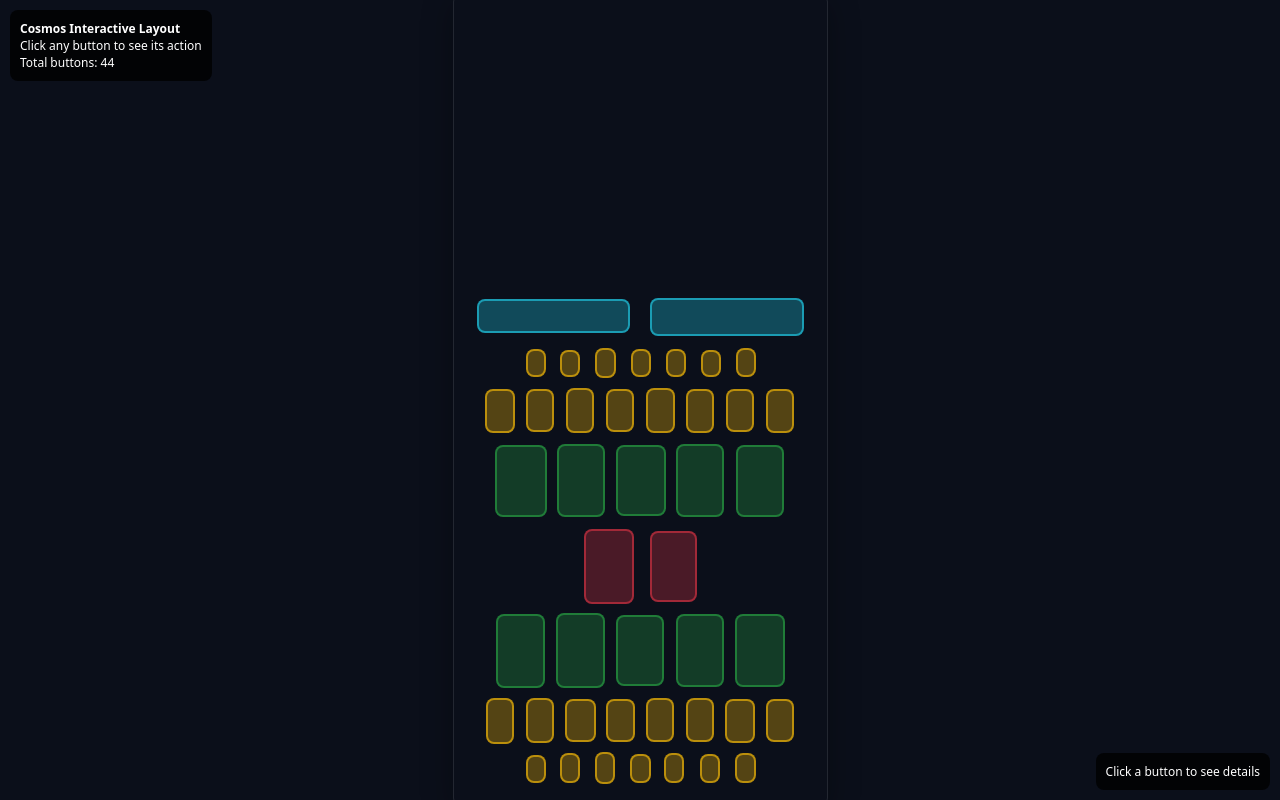
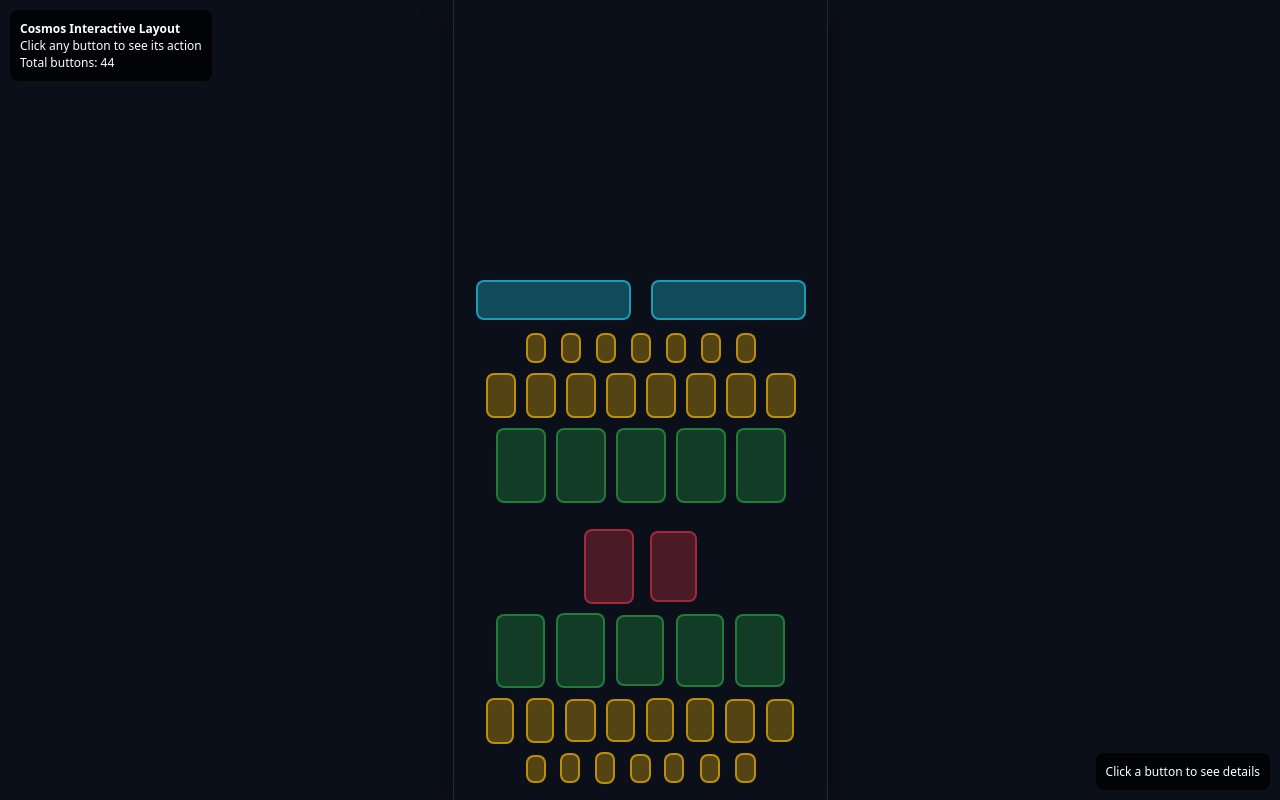
Before and after one commit to gehna/cosmos, a plain HTML site: page cosmos-layout.html in a window 1280 px wide. Drawn offline with Linux system fonts and the light colour scheme.

Commit message:
4 rows are aligned

```diff
--- a/cosmos-layout.html
+++ b/cosmos-layout.html
@@ -262,11 +262,93 @@
                 // Get layout container dimensions
                 const layoutDims = getLayoutDimensions();
 
-                // Position button relative to layout container
-                const x = hotspot.xPct * layoutDims.width;
-                const y = hotspot.yPct * layoutDims.height;
-                const w = hotspot.wPct * layoutDims.width;
-                const h = hotspot.hPct * layoutDims.height;
+                let x, y, w, h;
+
+                // Special alignment for burn and fly buttons
+                if (hotspot.label === 'burnButton' || hotspot.label === 'flyButton') {
+                    // Make both buttons exactly 155x40 pixels
+                    const buttonWidth = 155; // Fixed width in pixels
+                    const buttonHeight = 40; // Fixed height in pixels
+                    const centerY = layoutDims.height * 0.375; // Center vertically
+                    const centerX = layoutDims.width / 2; // Center of viewport
+                    const gap = 20; // 20px gap between buttons
+
+                    if (hotspot.label === 'burnButton') {
+                        // Left button - positioned to the left of center
+                        x = centerX - (buttonWidth + gap/2);
+                        y = centerY - (buttonHeight / 2);
+                    } else {
+                        // Right button - positioned to the right of center
+                        x = centerX + (gap/2);
+                        y = centerY - (buttonHeight / 2);
+                    }
+
+                    w = buttonWidth;
+                    h = buttonHeight;
+                } else if (hotspot.label.startsWith('cardButton') && parseInt(hotspot.label.replace('cardButton', '')) <= 7) {
+                    // Align cardButton1 to cardButton7 around center of viewport
+                    const buttonWidth = 20; // Fixed width in pixels
+                    const buttonHeight = 30; // Fixed height in pixels
+                    const centerY = layoutDims.height * 0.435; // Center vertically
+                    const centerX = layoutDims.width / 2; // Center of viewport
+                    const spacing = 15; // 15px spacing between buttons
+                    const totalWidth = (7 * buttonWidth) + (6 * spacing); // Total width of all buttons
+                    const startX = centerX - (totalWidth / 2); // Start position to center the group
+
+                    const cardIndex = parseInt(hotspot.label.replace('cardButton', '')) - 1; // 0-6
+
+                    x = startX + (cardIndex * (buttonWidth + spacing));
+                    y = centerY - (buttonHeight / 2);
+                    w = buttonWidth;
+                    h = buttonHeight;
+                } else if (hotspot.label.startsWith('cardButton') && parseInt(hotspot.label.replace('cardButton', '')) >= 8 && parseInt(hotspot.label.replace('cardButton', '')) <= 15) {
+                    // Align cardButton8 to cardButton15 around center of viewport
+                    const buttonWidth = 30; // Fixed width in pixels
+                    const buttonHeight = 45; // Fixed height in pixels
+                    const firstRowY = layoutDims.height * 0.435; // First row position
+                    const firstRowHeight = 30; // First row button height
+                    const verticalGap = 10; // 10px vertical gap between rows
+                    const centerY = firstRowY + (firstRowHeight / 2) + verticalGap + (buttonHeight / 2); // Calculate second row position
+                    const centerX = layoutDims.width / 2; // Center of viewport
+                    const spacing = 10; // 10px spacing between buttons
+                    const totalWidth = (8 * buttonWidth) + (7 * spacing); // Total width of all buttons
+                    const startX = centerX - (totalWidth / 2); // Start position to center the group
+
+                    const cardIndex = parseInt(hotspot.label.replace('cardButton', '')) - 8; // 0-7
+
+                    x = startX + (cardIndex * (buttonWidth + spacing));
+                    y = centerY - (buttonHeight / 2);
+                    w = buttonWidth;
+                    h = buttonHeight;
+                } else if (hotspot.label.startsWith('fuelButton') && !hotspot.label.includes('Exchange')) {
+                    // Align fuelButton1 to fuelButton5 around center of viewport
+                    const buttonWidth = 50; // Fixed width in pixels
+                    const buttonHeight = 75; // Fixed height in pixels
+                    const firstRowY = layoutDims.height * 0.435; // First card row position
+                    const firstRowHeight = 30; // First card row button height
+                    const verticalGap = 10; // 10px vertical gap between card rows
+                    const secondRowY = firstRowY + (firstRowHeight / 2) + verticalGap + (45 / 2); // Second card row position
+                    const secondRowHeight = 45; // Second card row button height
+                    const fuelGap = 10; // 10px vertical gap between second card row and fuel buttons
+                    const centerY = secondRowY + (secondRowHeight / 2) + fuelGap + (buttonHeight / 2); // Calculate fuel buttons position
+                    const centerX = layoutDims.width / 2; // Center of viewport
+                    const spacing = 10; // 10px spacing between buttons
+                    const totalWidth = (5 * buttonWidth) + (4 * spacing); // Total width of all buttons
+                    const startX = centerX - (totalWidth / 2); // Start position to center the group
+
+                    const fuelIndex = parseInt(hotspot.label.replace('fuelButton', '')) - 1; // 0-4
+
+                    x = startX + (fuelIndex * (buttonWidth + spacing));
+                    y = centerY - (buttonHeight / 2);
+                    w = buttonWidth;
+                    h = buttonHeight;
+                } else {
+                    // Use original positioning for other buttons
+                    x = hotspot.xPct * layoutDims.width;
+                    y = hotspot.yPct * layoutDims.height;
+                    w = hotspot.wPct * layoutDims.width;
+                    h = hotspot.hPct * layoutDims.height;
+                }
 
                 btn.style.left = x + 'px';
                 btn.style.top = y + 'px';
```
